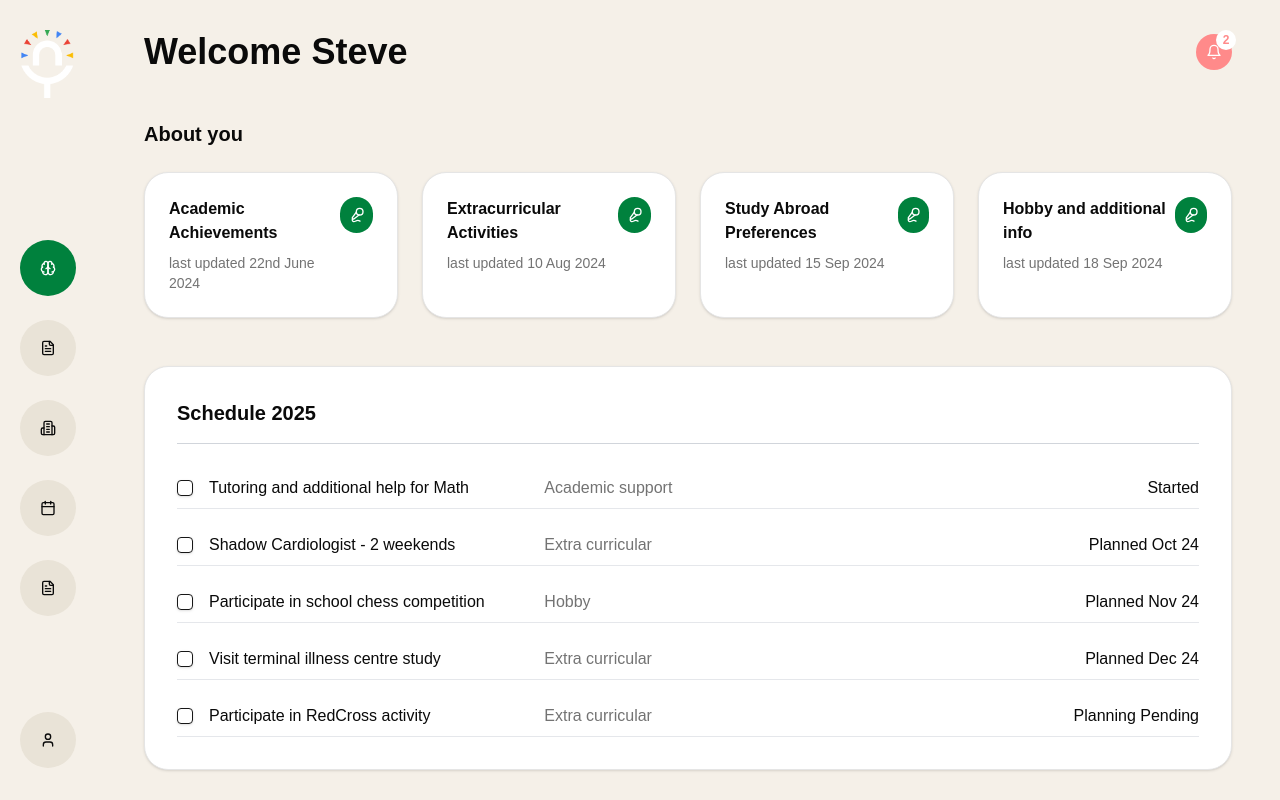
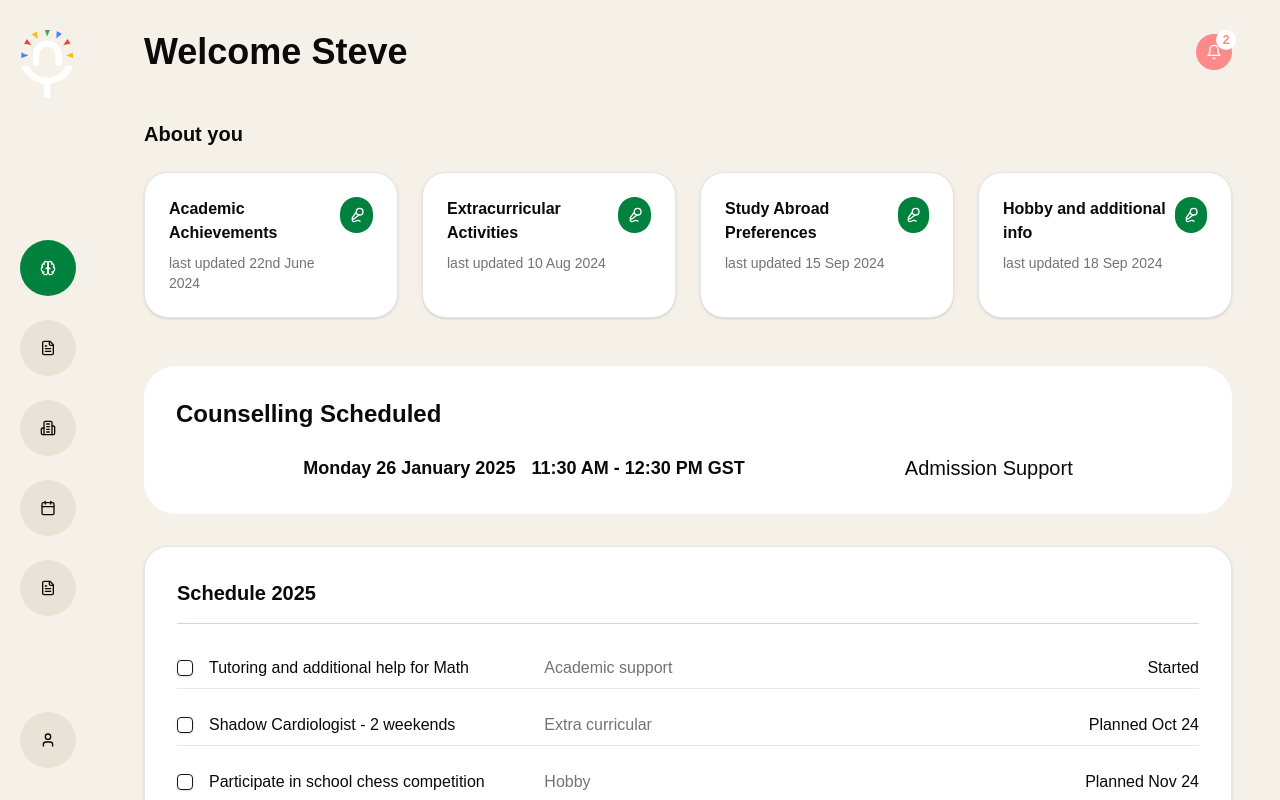
Before and after one commit to Aditya-A-G/clyra, a Next.js app: page /dashboard in a window 1280 px wide. Shown: the top 800 px of the page. Built offline with nearby package versions, Linux system fonts and the light colour scheme.

Commit message:
add counselling scheduled section

```diff
--- a/src/app/dashboard/page.tsx
+++ b/src/app/dashboard/page.tsx
@@ -10,6 +10,18 @@ export default function Dashboard() {
       <div className="flex-1 py-8 px-12">
         <Header />
         <About />
+        <div className="bg-white rounded-[32px] p-8 mb-8">
+          <h2 className="text-2xl font-semibold mb-6">Counselling Scheduled</h2>
+          <div className="flex justify-center items-center gap-40">
+            <div className="flex gap-4 items-center text-lg font-bold">
+              <p>Monday 26 January 2025</p>
+              <p>11:30 AM - 12:30 PM GST</p>
+            </div>
+            <div>
+              <span className="text-xl">Admission Support</span>
+            </div>
+          </div>
+        </div>
         <Schedule />
       </div>
     </div>
```
